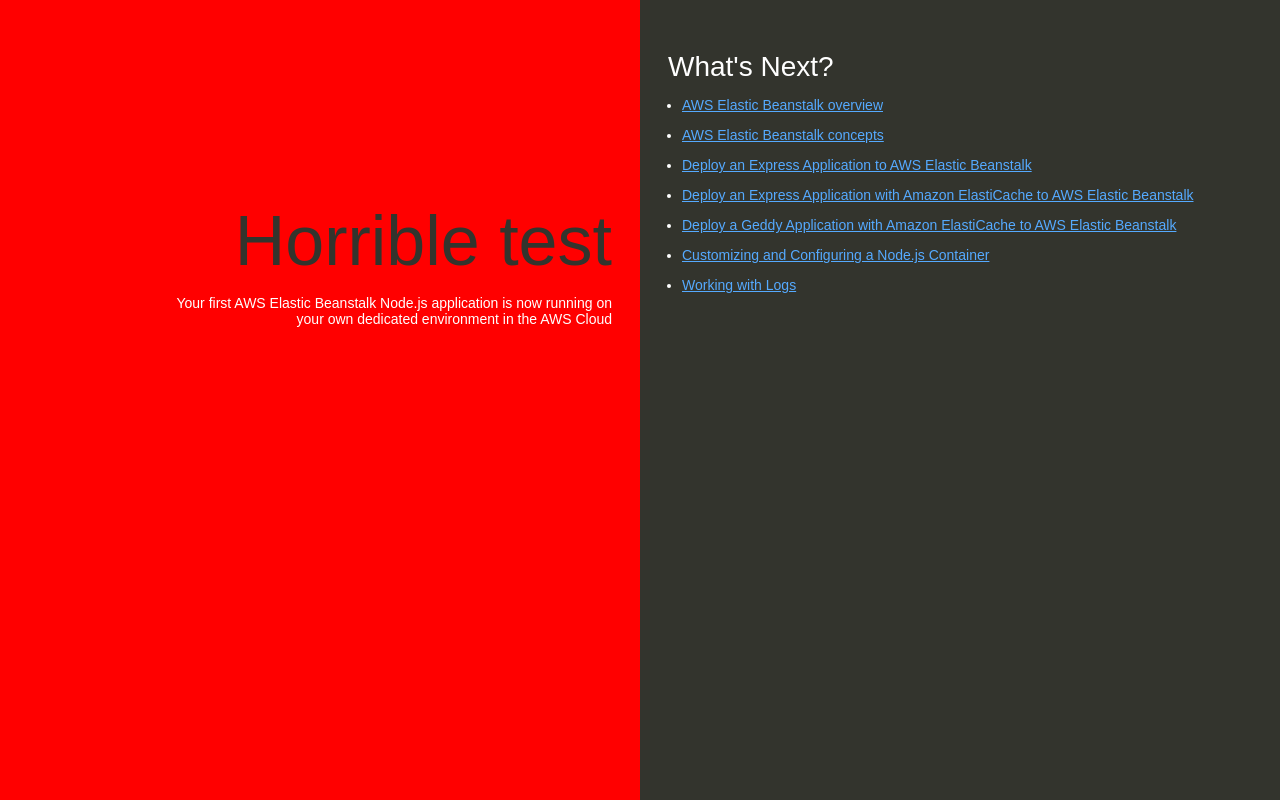
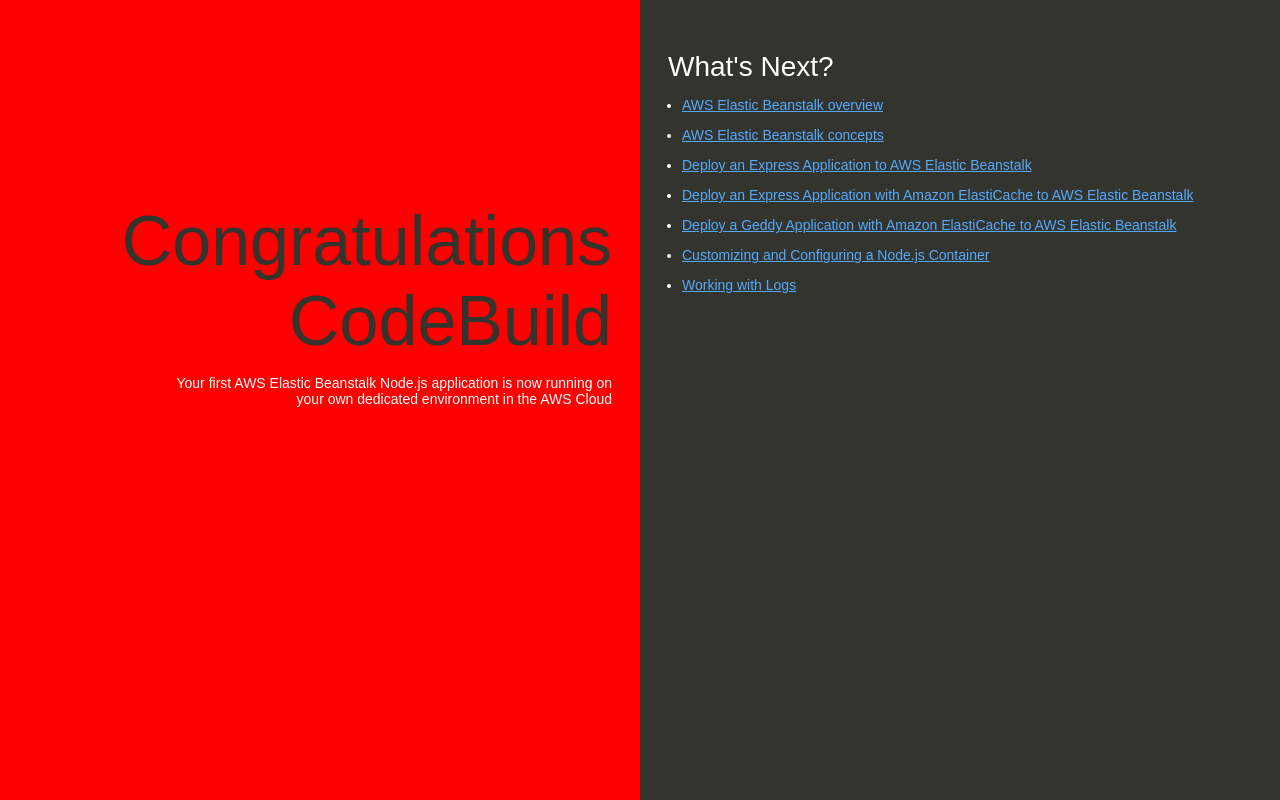
Before and after one commit to atindra/my-nodejs-app, a website: page index.html in a window 1280 px wide. Drawn offline with Linux system fonts and the light colour scheme.

Commit message:
Update index.html

```diff
--- a/index.html
+++ b/index.html
@@ -74,7 +74,7 @@
   </head>
   <body>
     <div class="textColumn">
-      <h1>Horrible test</h1>
+      <h1>Congratulations CodeBuild</h1>
       <p>Your first AWS Elastic Beanstalk Node.js application is now running on your own dedicated environment in the AWS Cloud</p>
     </div>
     <div class="linksColumn">
```
